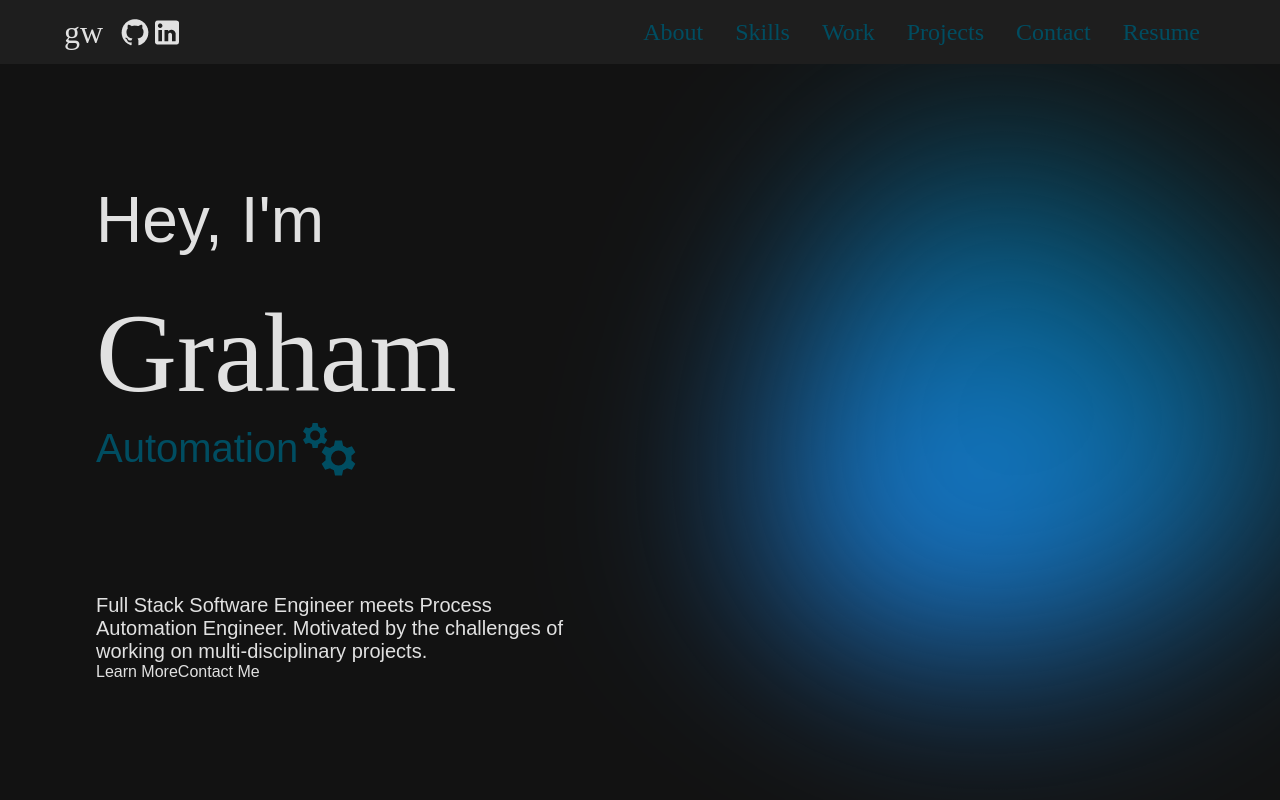
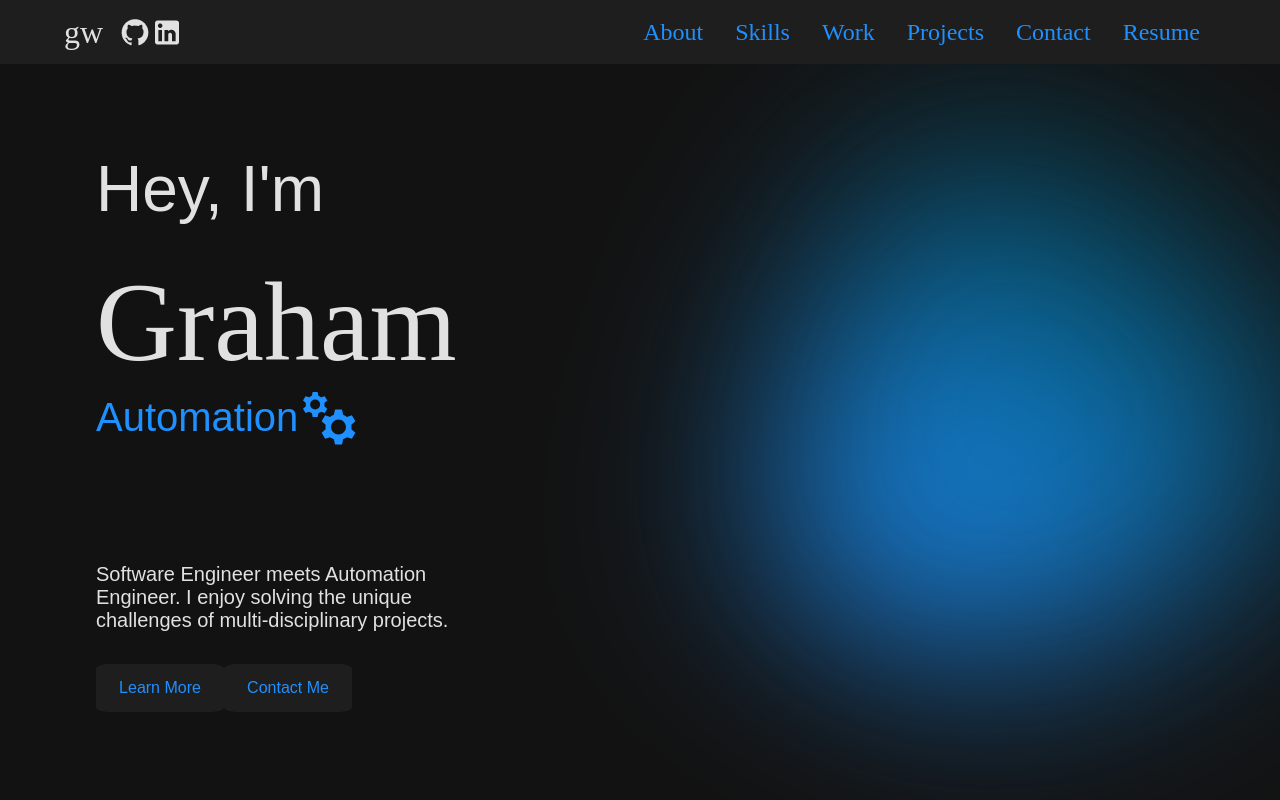
Before and after one commit to grahamwobig/mysite, a React (Vite) app: page / in a window 1280 px wide. Built offline with nearby package versions, Linux system fonts and the light colour scheme.

Commit message:
initial implementation of button for homepage

```diff
--- /dev/null
+++ b/src/components/Button.tsx
@@ -0,0 +1,15 @@
+import "../styles/Button.css";
+
+interface ButtonProps {
+    buttonText: string;
+}
+
+function Button({
+    buttonText
+}: ButtonProps) {
+    return(
+        <button className="button">{buttonText}</button>
+    );
+}
+
+export default Button;
--- a/src/components/Landing.tsx
+++ b/src/components/Landing.tsx
@@ -1,4 +1,5 @@
 import FadingTypewriter from "./FadingTypewriter";
+import Button from "./Button";
 import "../styles/Landing.css";
 
 function Landing() {
@@ -26,13 +27,13 @@ function Landing() {
                 </div>
                 <div className="landing-banner">
                     <p>
-                        Full Stack Software Engineer meets Process Automation Engineer.
-                        Motivated by the challenges of working on multi-disciplinary projects.
+                        Software Engineer meets Automation Engineer.
+                        I enjoy solving the unique challenges of multi-disciplinary projects.
                     </p>
                 </div>
                 <div className="landing-buttons">
-                    <span>Learn More</span>
-                    <span>Contact Me</span>
+                    <Button buttonText="Learn More"/>
+                    <Button buttonText="Contact Me"/>
                 </div>
             </div>
         </section>
--- /dev/null
+++ b/src/styles/Button.css
@@ -0,0 +1,17 @@
+@import url('colors.css');
+
+.button {
+    height: 3rem;
+    width: 8rem;
+    background-color: var(--surface-color);
+    border: none;
+    color: var(--primary--accent-color);
+    border-radius: 10%;
+    font-size: 1rem;
+    cursor: pointer;
+    transition-duration: 200ms;
+}
+
+.button:hover {
+    border: 20px solid var(--primary--accent-color);
+}
--- a/src/styles/FadingTypewriter.css
+++ b/src/styles/FadingTypewriter.css
@@ -19,7 +19,7 @@
     opacity: 100%;
     height: 60px;
     width: 60px;
-    fill: var(--primary-accent-color);
+    fill: var(--secondary-accent-color);
     transition-duration: 300ms;
 }
 
--- a/src/styles/Landing.css
+++ b/src/styles/Landing.css
@@ -65,13 +65,18 @@
     height: 6rem;
     font-size: 2.5rem;
     margin-bottom: 3rem;
-    color: var(--primary-accent-color)
+    color: var(--secondary-accent-color)
 }
 
 .landing-banner {
     padding-top: 2rem;
     font-size: 1.25rem;
     width: 40%;
+}
+
+.landing-buttons {
+    padding-top: 2rem;
+    color: var(--secondary-accent-color);
 }
 
 @keyframes rotate {
--- a/src/styles/Navbar.css
+++ b/src/styles/Navbar.css
@@ -71,7 +71,7 @@
 }
 
 .navbar-menu a {
-  color: var(--primary-accent-color);
+  color: var(--secondary-accent-color);
   text-decoration: none;
   font-size: 1.5rem;
   transition: color var(--transition-fast);
@@ -84,7 +84,7 @@
 }
 
 .navbar-menu a:hover {
-    color: var(--secondary-accent-color);
+    color: var(--primary-accent-color);
     scale: 1.05;
 }
 
```
